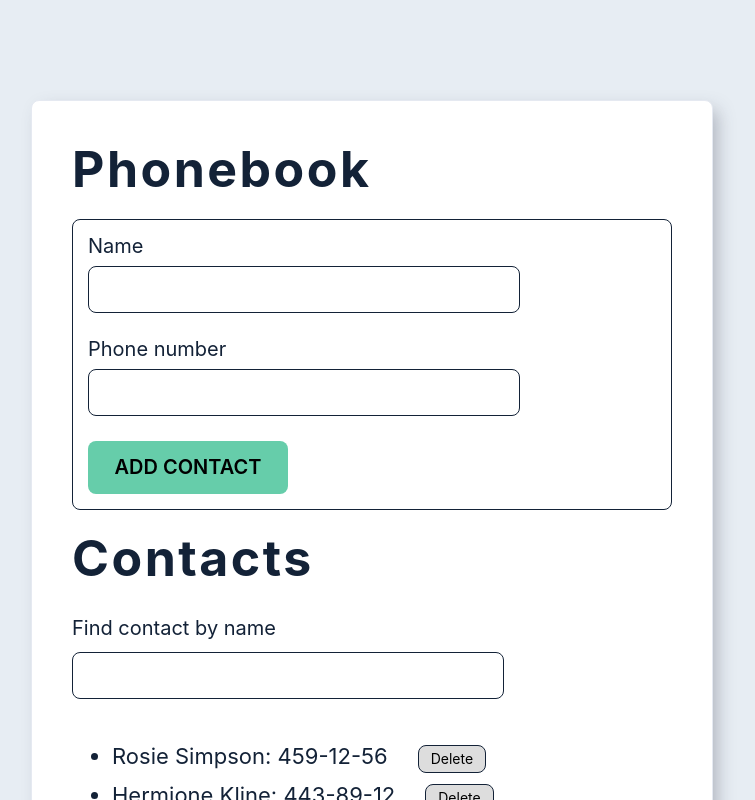
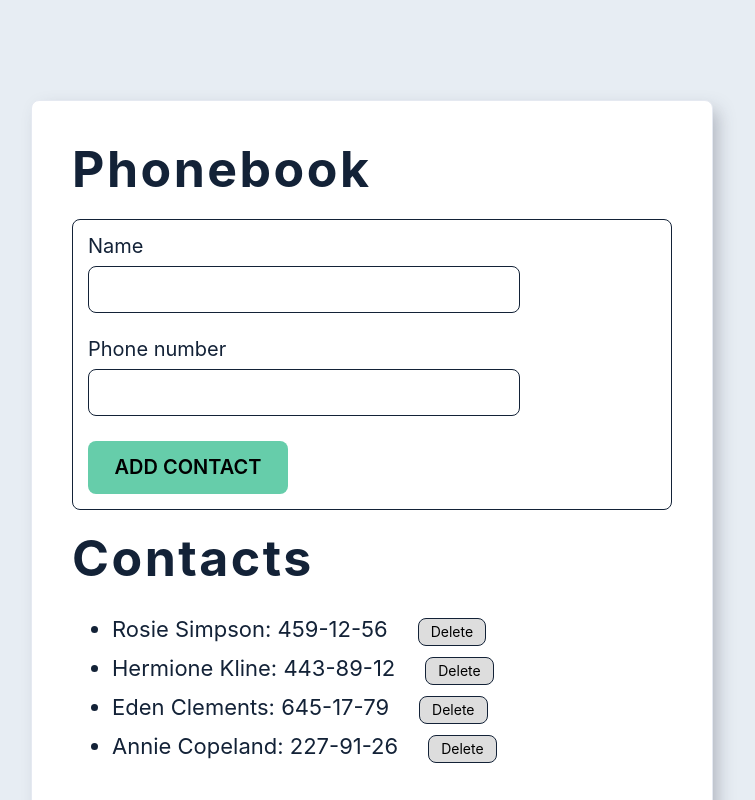
Before and after one commit to annaojdana/goit-react-hw-02-phonebook, a React (Create React App) app: page / in a window 1280 px wide. Shown: the top 800 px of the page, without its empty margins (268-1023 px from the left). Built offline with nearby package versions, Linux system fonts and the light colour scheme.

Commit message:
remove contact function

```diff
--- a/src/components/App.jsx
+++ b/src/components/App.jsx
@@ -44,13 +44,14 @@ class App extends Component {
   };
 
   handleFilter = e => {
-    this.setState({filter: e.target.value});
+    this.setState({ filter: e.target.value });
   };
 
-  deleteContact = id => {
-    this.setState(({ contacts }) => {
-      contacts.filter(contact => contact.id !== id);
-    });
+  removeContact = id => {
+    const newContactList = this.state.contacts.filter(
+      contact => contact.id !== id
+    );
+    this.setState({ ...this.state, contacts: newContactList });
   };
 
   setFilterContacts = (filterValue, contactsArray) => {
@@ -58,9 +59,10 @@ class App extends Component {
       return contactsArray;
     } else {
       return contactsArray.filter(contact => {
-        return contact.name.toLocaleLowerCase().includes(filterValue.toLocaleLowerCase());
-     });
-
+        return contact.name
+          .toLocaleLowerCase()
+          .includes(filterValue.toLocaleLowerCase());
+      });
     }
   };
 
@@ -74,13 +76,13 @@ class App extends Component {
         </Section>
         <Section title="Contacts">
           {this.state.contacts.length > 0 ? (
-            <>
-              <Filter onChange={this.handleFilter} />
+            ((<Filter onChange={this.handleFilter} />),
+            (
               <ContactList
-                contacts={this.setFilterContacts(filter,contacts)}
-                onClick={this.deleteContact}
+                contacts={this.setFilterContacts(filter, contacts)}
+                removeContact={this.removeContact}
               />
-            </>
+            ))
           ) : (
             <Notification message="Your phonebook is empty" />
           )}
--- a/src/components/ContactList/ContactList.jsx
+++ b/src/components/ContactList/ContactList.jsx
@@ -4,7 +4,7 @@ import React, { Component } from 'react';
 
 class ContactList extends Component {
   render() {
-    const { contacts, onClick } = this.props;
+    const { contacts, removeContact } = this.props;
     const { wrapper, text, button } = styles;
 
     return (
@@ -12,11 +12,11 @@ class ContactList extends Component {
         {contacts.map(contact => {
           return (
             <li className={text} key={contact.id}>
-              {`${contact.name}: ${contact.number}`}
+              <span>{`${contact.name}: ${contact.number}`}</span>
               <button
                 type="button"
                 className={button}
-                onClick={onClick(contact.id)}
+                onClick={() => removeContact(contact.id)}
               >
                 Delete
               </button>
```
